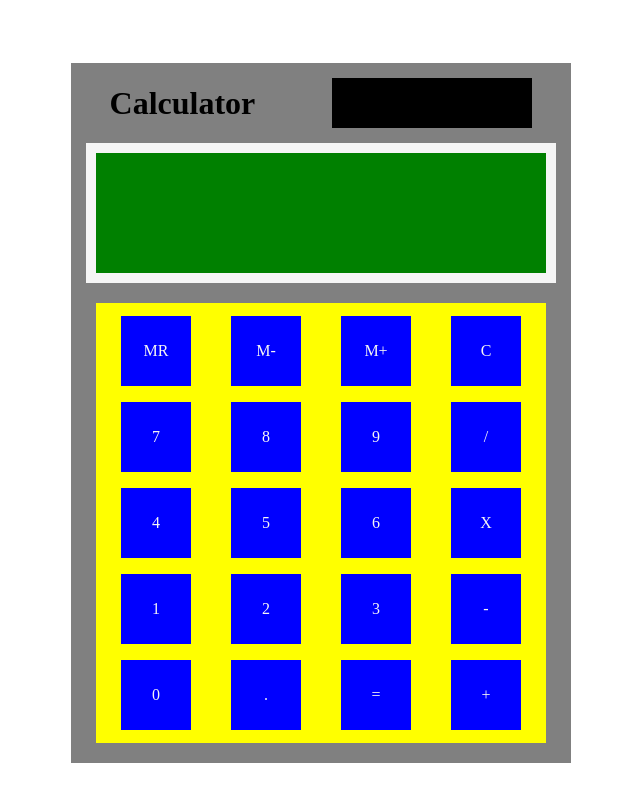
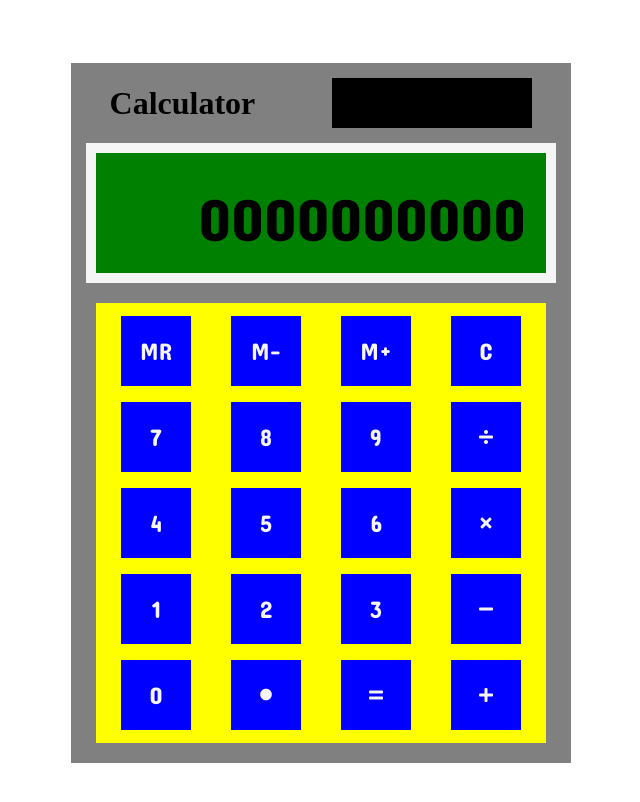
Before and after one commit to chrisdetmering/calculator-app, a plain HTML site: page index.html in a window 1280 px wide. Shown: the whole page, without its empty margins (319-959 px from the left). Drawn offline with Linux system fonts and the light colour scheme.

Commit message:
change font

```diff
--- a/index.html
+++ b/index.html
@@ -3,7 +3,11 @@
 <head>
     <meta charset="UTF-8">
     <meta name="viewport" content="width=device-width, initial-scale=1.0">
+    <link rel="preconnect" href="https://fonts.gstatic.com">
+    <link href="https://fonts.googleapis.com/css2?family=Concert+One&family=VT323&display=swap" rel="stylesheet">
+    <link rel="stylesheet" href="https://pro.fontawesome.com/releases/v5.10.0/css/all.css" integrity="sha384-AYmEC3Yw5cVb3ZcuHtOA93w35dYTsvhLPVnYs9eStHfGJvOvKxVfELGroGkvsg+p" crossorigin="anonymous">
     <link rel="stylesheet" href="style.css">
+    <link rel="icon" href="./calculator-solid.svg">
     <title>Calculator</title>
 </head>
 <body>
@@ -13,28 +17,28 @@
                 <h1>Calculator</h1>
                 <div id="solar"></div>
             </div>
-            <div id="display"></div>
+            <div id="display"><div class="output">0000000000</div></div>
             <div id="numpad">
-                <div>MR</div>
-                <div>M-</div>
-                <div>M+</div>
-                <div>C</div>
-                <div>7</div>
-                <div>8</div>
-                <div>9</div>
-                <div>/</div>
-                <div>4</div>
-                <div>5</div>
-                <div>6</div>
-                <div>X</div>
-                <div>1</div>
-                <div>2</div>
-                <div>3</div>
-                <div>-</div>
-                <div>0</div>
-                <div>.</div>
-                <div>=</div>
-                <div>+</div>
+                <div class="memory-btn">MR</div>
+                <div class="memory-btn">M-</div>
+                <div class="memory-btn">M+</div>
+                <div class="memory-btn">C</div>
+                <div class="number">7</div>
+                <div class="number">8</div>
+                <div class="number">9</div>
+                <div><i class="fas fa-divide"></i></div>
+                <div class="number">4</div>
+                <div class="number">5</div>
+                <div class="number">6</div>
+                <div><i class="fas fa-times"></i></div>
+                <div class="number">1</div>
+                <div class="number">2</div>
+                <div class="number">3</div>
+                <div><i class="fas fa-minus"></i></div>
+                <div class="number">0</div>
+                <div><i class="fas fa-circle fa-xs"></i></div>
+                <div><i class="fas fa-equals"></i></div>
+                <div><i class="fas fa-plus"></i></div>
             </div>
         </div>
     </div>
--- a/style.css
+++ b/style.css
@@ -34,10 +34,20 @@ h1 {
 }
 
 #display {
+	display: flex;
+	justify-content: flex-end;
+	align-items: flex-end;
 	width: 450px;
 	height: 150px;
 	background-color: green;
 	border: 10px solid whitesmoke;
+}
+
+.output {
+	margin: 20px 20px;
+	font-family: 'Concert One', cursive;
+	font-size: 60px;
+	/* font-family: 'VT323', monospace; */
 }
 
 #numpad {
@@ -45,6 +55,7 @@ h1 {
 	flex-wrap: wrap;
 	align-items: center;
 	justify-content: center;
+	font-family: 'Concert One', cursive;
 	width: 450px;
 	height: 450px;
 	margin-top: 20px;
@@ -52,11 +63,6 @@ h1 {
 	padding: 5px 0px;
 	background-color: yellow;
 }
-
-/* .numpad {
-	display: flex;
-	flex-wrap: wrap;
-} */
 
 #numpad > div {
 	display: flex;
@@ -68,3 +74,8 @@ h1 {
 	color: whitesmoke;
 	margin: 8px 20px;
 }
+
+.number,
+.memory-btn {
+	font-size: 24px;
+}
```
Also changed, not shown: calculator-solid.svg (added).
